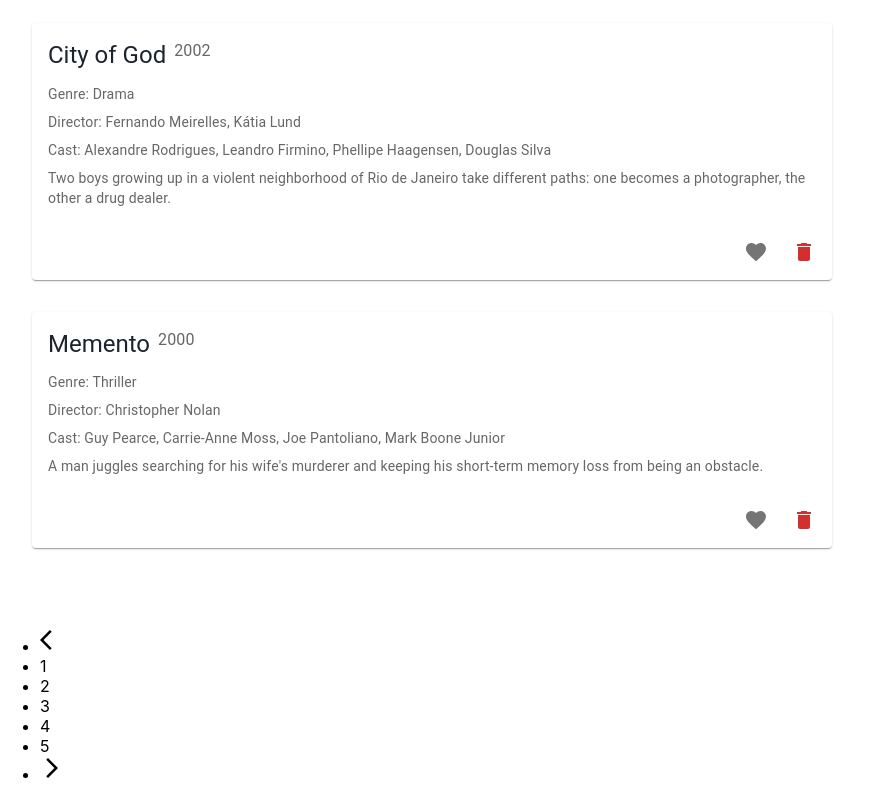
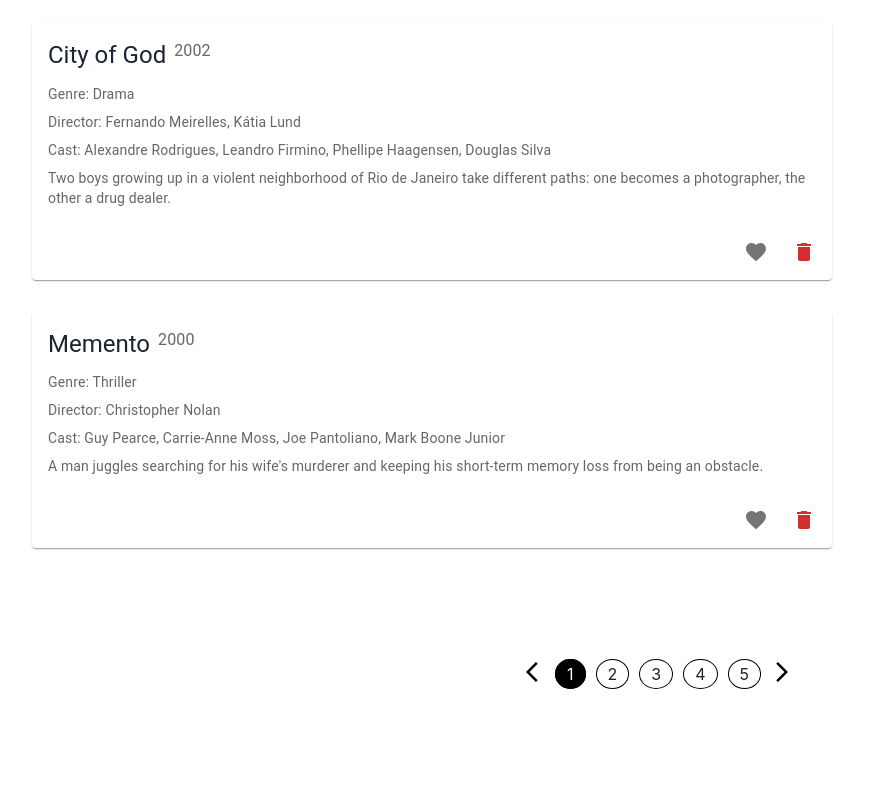
Before and after one commit to Giorgipruidze352/movie-app, a React (Create React App) app: page /movies in a window 1280 px wide. Shown: the part 1869-2669 px from the top of the page, without its empty margins (0-873 px from the left). After the commit the page ends 2605 px from the top, so only its background shows below. Built offline with nearby package versions, Linux system fonts and the light colour scheme.

Commit message:
added styles for pagination

```diff
--- a/src/index.css
+++ b/src/index.css
@@ -11,3 +11,38 @@ code {
   font-family: source-code-pro, Menlo, Monaco, Consolas, 'Courier New',
     monospace;
 }
+
+.pagination {
+  display: flex;
+  list-style-type: none;
+  justify-content: center;
+  align-items: center;
+  margin: 3rem;
+  font-size: 1rem;
+}
+
+.pagination .page-num {
+  padding: 4px 11px;
+  margin: 0 5px;
+  border-radius: 50%;
+  border: 1px solid black;
+  font-weight: 400;
+  color: #1b2330;
+  cursor: pointer;
+}
+
+.pagination .page-num:hover {
+  background-color: #000;
+  color: #fff;
+}
+
+.pagination .page-active {
+  background-color: #000;
+  color: #fff;
+}
+.next {
+  padding-left: 2px;
+}
+.prev, .next {
+  cursor: pointer;
+}
```
